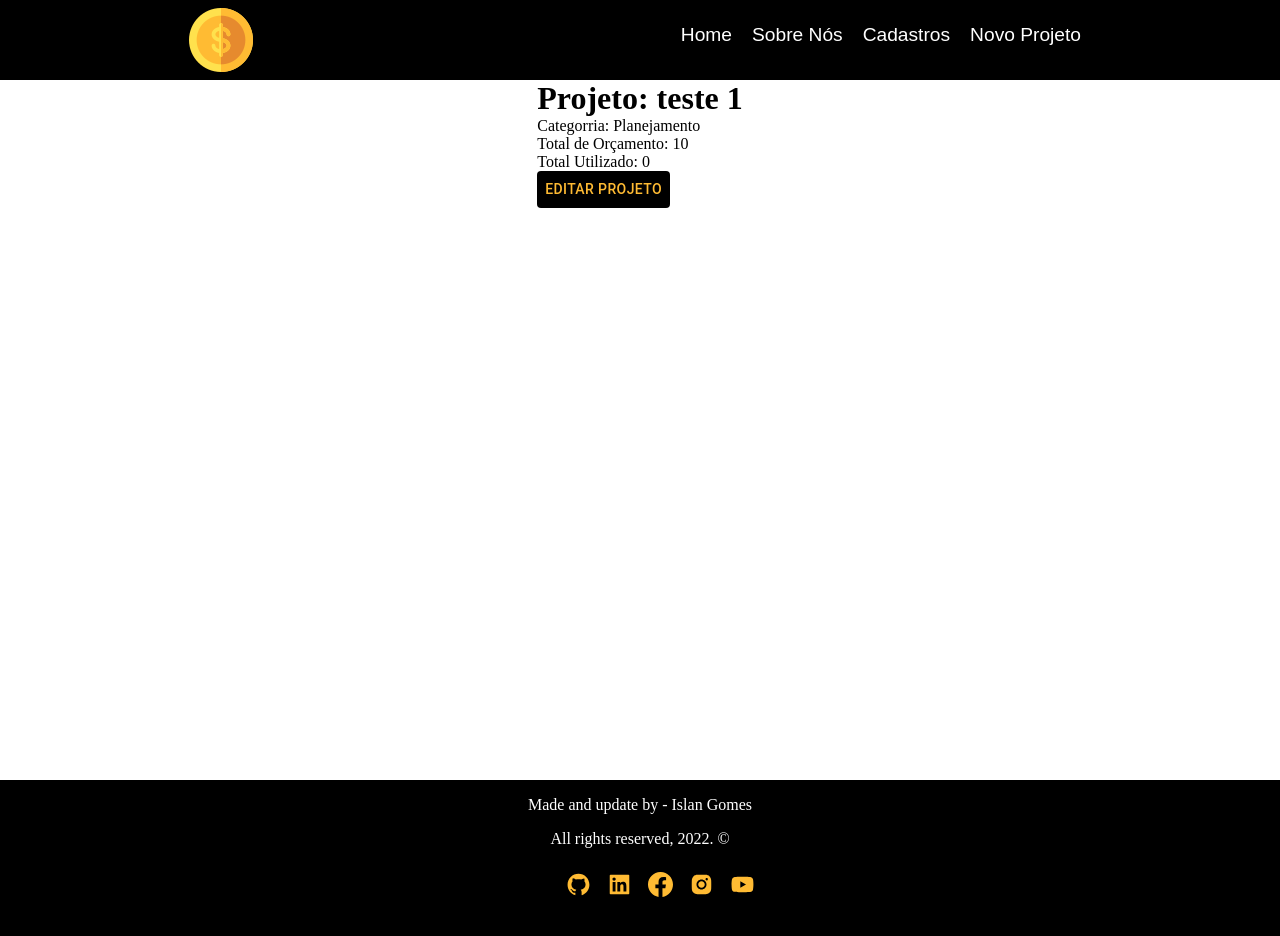
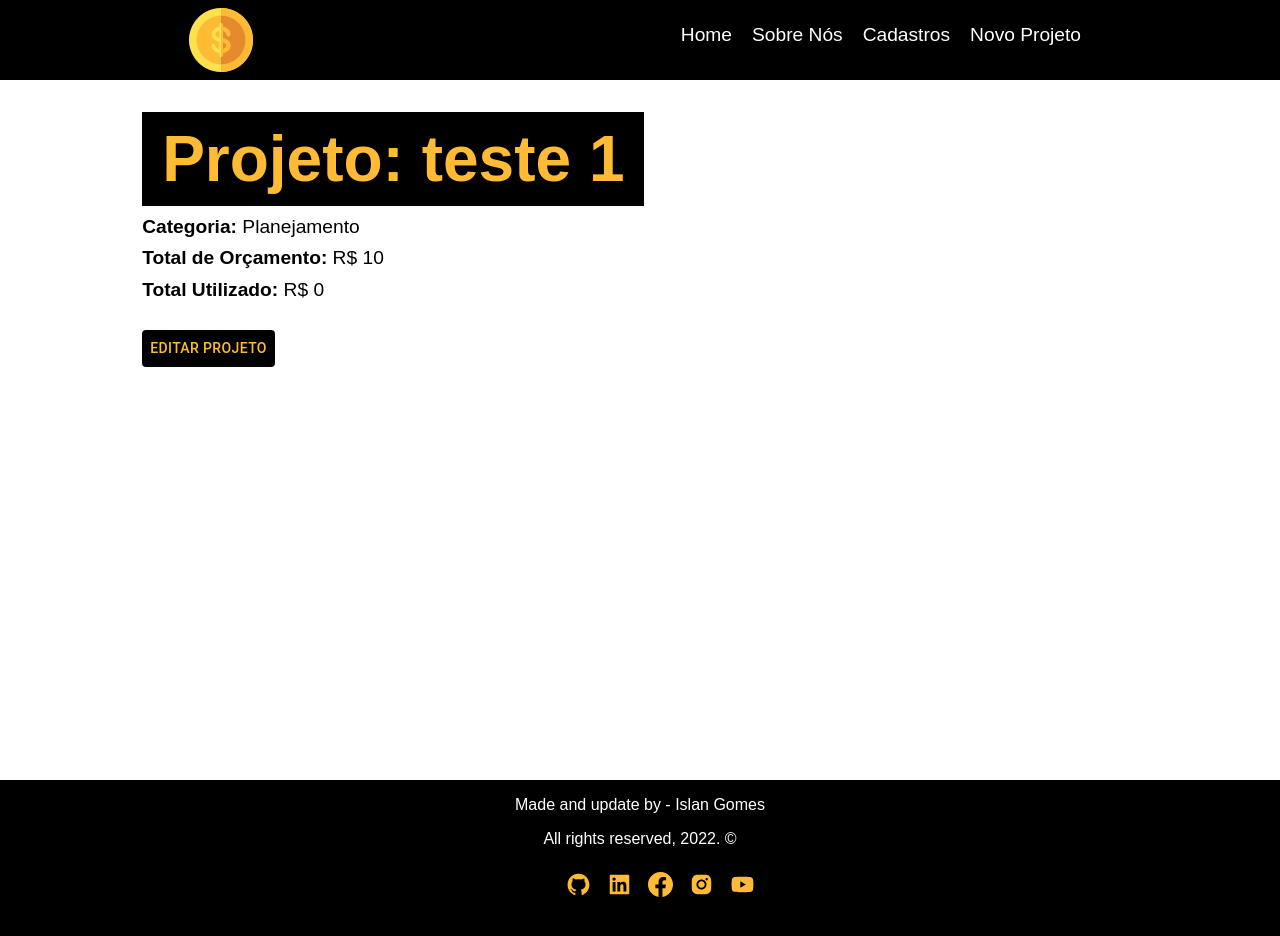
Before and after one commit to Lanmgomez/CRUD-React-from-You-Tube-MB, a React (Vite) app: page /projects/1 in a window 1280 px wide. Shown: the top 936 px of the page. Built offline with nearby package versions, Linux system fonts and the light colour scheme; data requests are answered from the project's data file.

Commit message:
atualizações 07/01/2023 - 18h:54min

```diff
--- a/database/database.json
+++ b/database/database.json
@@ -21,6 +21,72 @@
       "cost": 0,
       "services": [],
       "id": 2
+    },
+    {
+      "name": "teste 3",
+      "budget": "400",
+      "category": {
+        "id": "3",
+        "name": "Design"
+      },
+      "cost": 0,
+      "services": [],
+      "id": 3
+    },
+    {
+      "name": "teste 4",
+      "budget": "600",
+      "category": {
+        "id": "4",
+        "name": "Planejamento"
+      },
+      "cost": 0,
+      "services": [],
+      "id": 4
+    },
+    {
+      "name": "teste 5",
+      "budget": "900",
+      "category": {
+        "id": "1",
+        "name": "Infraestrutura"
+      },
+      "cost": 0,
+      "services": [],
+      "id": 5
+    },
+    {
+      "name": "teste 6",
+      "budget": "40000",
+      "category": {
+        "id": "2",
+        "name": "Desenvolvimento"
+      },
+      "cost": 0,
+      "services": [],
+      "id": 6
+    },
+    {
+      "name": "teste 7",
+      "budget": "8000",
+      "category": {
+        "id": "3",
+        "name": "Design"
+      },
+      "cost": 0,
+      "services": [],
+      "id": 7
+    },
+    {
+      "name": "teste 8",
+      "budget": "700",
+      "category": {
+        "id": "1",
+        "name": "Infraestrutura"
+      },
+      "cost": 0,
+      "services": [],
+      "id": 8
     }
   ],
   "categories": [
--- a/src/App.sass
+++ b/src/App.sass
@@ -2,3 +2,4 @@
     margin: 0 auto
     padding: 0 auto
     box-sizing: border-box
+    font-family: Arial, Helvetica, sans-serif
--- a/src/pages/Edit_Project_page/EditProjectPage.jsx
+++ b/src/pages/Edit_Project_page/EditProjectPage.jsx
@@ -44,19 +44,20 @@ const EditProjectPage = () => {
 
     const buttonEdit = {
         bgcolor: "#000",
-        color: "#fb3"
+        color: "#fb3",
+        top: "20px"
     }
 
   return (
-    <div>{registeredProjects.name ? (
-        <div>
-            <Container customClass="column">
-                <div>
+    <div className="project-edit-card">{registeredProjects.name ? (
+            <Container>
+                <div className="project-edit-card2">
                     <h1>Projeto: {registeredProjects.name}</h1>
-                            <p>Categorria: {registeredProjects.category.name}</p>
-                            <p>Total de Orçamento: {registeredProjects.budget}</p>
-                            <p>Total Utilizado: {registeredProjects.cost}</p>
+                            <p><span>Categoria:</span> {registeredProjects.category.name}</p>
+                            <p><span>Total de Orçamento:</span> R$ {registeredProjects.budget}</p>
+                            <p><span>Total Utilizado:</span> R$ {registeredProjects.cost}</p>
                         <Button sx={buttonEdit} onClick={handleOpen}>Editar projeto</Button>
+                </div>
                         <Modal
                             open={open}
                             onClose={handleClose}
@@ -69,16 +70,16 @@ const EditProjectPage = () => {
                                 </Typography>
                                 <Typography id="modal-modal-description" sx={{ mt: 2 }}>
                                     <p>Projeto: {registeredProjects.name}</p>
-                                    <p>Categorria: {registeredProjects.category.name}</p>
+                                    <p>Categoria: {registeredProjects.category.name}</p>
                                     <p>Total de Orçamento: {registeredProjects.budget}</p>
                                     <p>Total Utilizado: {registeredProjects.cost}</p>
                                 </Typography>
                             </Box>
                         </Modal>
-                </div>
+
             </Container>
-        </div>
-    ) : (<Loader />)}</div>
+    ) : (<Loader />)}
+    </div>
   )
 }
 
--- a/src/pages/Edit_Project_page/EditProjectPage.sass
+++ b/src/pages/Edit_Project_page/EditProjectPage.sass
@@ -1,2 +1,22 @@
-.button-modal
-    background-color: red
+.project-edit-card
+    width: 100%
+    display: flex
+
+    .project-edit-card2
+        padding: 2em 10em 5em
+        margin-left: -30%
+
+    h1
+        background-color: #000
+        color: #fb3
+        width: 100%
+        padding: 10px 20px 10px 20px
+        font-size: 4em
+
+    p
+        margin-top: .5em
+        margin-bottom: .5em
+        font-size: 1.2em
+
+    span
+        font-weight: 900
```
